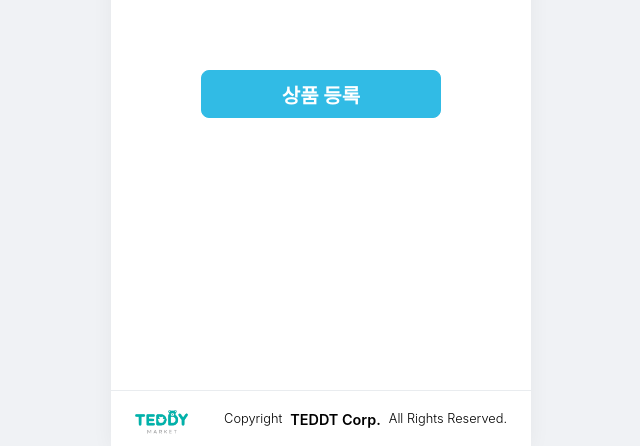
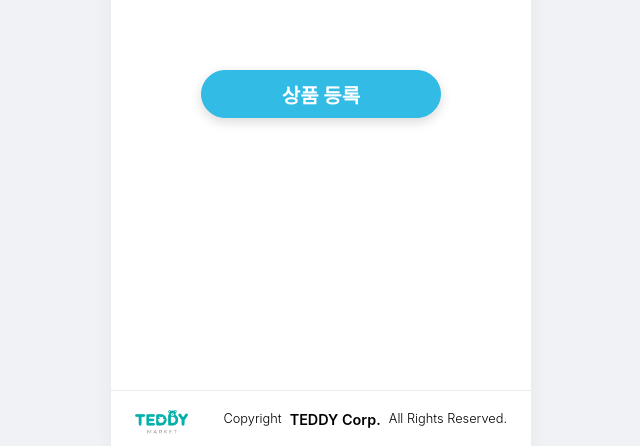
Before and after one commit to anuri01/teddy_market, a React (Vite) app in the folder client/: page / in a window 1280 px wide. Shown: the part 351-797 px from the top of the page, without its empty margins (319-959 px from the left). Built offline with nearby package versions, Linux system fonts and the light colour scheme; no server answers; sample sign-in values are in the browser's storage.

Commit message:
fix: 푸터의 회사명 오타 수정 및 홈 페이지에 플로팅 버튼 스타일 추가

```diff
--- a/client/src/components/Footer.jsx
+++ b/client/src/components/Footer.jsx
@@ -11,7 +11,7 @@ function Footer() {
         </div>
         <div className='footer-text'>
           <span>Copyright</span>
-          <p>TEDDT Corp.</p>
+          <p>TEDDY Corp.</p>
           <span>All Rights Reserved.</span>
         </div>
       </footer>
--- a/client/src/index.css
+++ b/client/src/index.css
@@ -122,7 +122,8 @@ body {
   width: fit-content;
   min-width: 15rem;
   padding: 0.8rem 1.5rem;
-  border-radius: 8px;
+  border-radius: 50px;
+  box-shadow: 0 4px 12px rgba(0, 0, 0, 0.15);
 }
 
 .add-product-button-container {
--- a/client/src/pages/HomePage.css
+++ b/client/src/pages/HomePage.css
@@ -121,3 +121,15 @@
 .buy-action-button:hover {
 background-color:#52a8f3;
 }
+
+/* 플로팅 버튼으로 사용하고 싶을떄 사용 */
+.add-product-button-floating{
+  position: fixed; /* 화면에 고정 */
+  bottom: 6rem; /* 푸터 높이를 고려한 위치 */
+  left: 50%; /* 화면 왼쪽에서 50% 위치 */
+  transform: translateX(-50%); /* 버튼 너비의 50%만큼 왼쪽으로 이동하여 중앙 정렬 */
+  width: auto; /* 너비를 내용에 맞게 자동 조절 */
+  padding: 0.8rem 1.5rem;
+  border-radius: 50px; /* 타원형 버튼 */
+  box-shadow: 0 4px 12px rgba(0, 0, 0, 0.15);
+}
```
